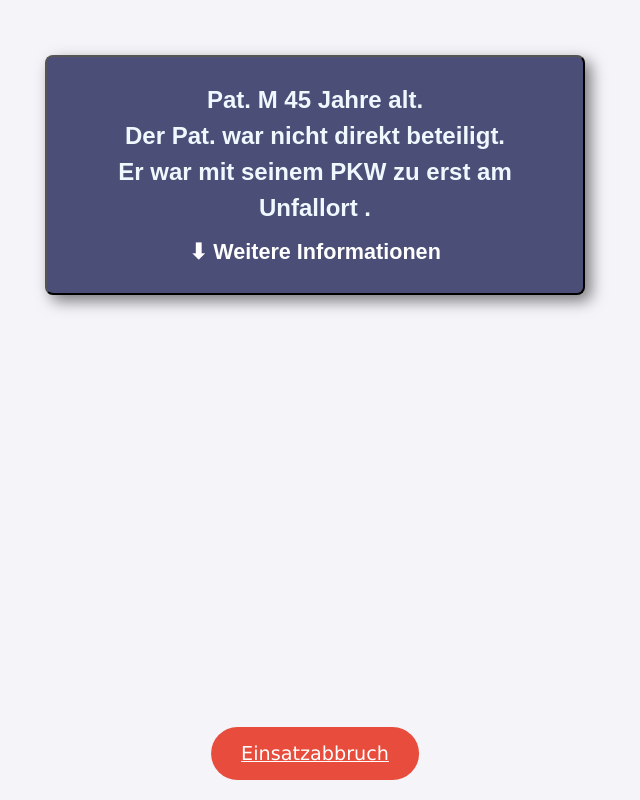
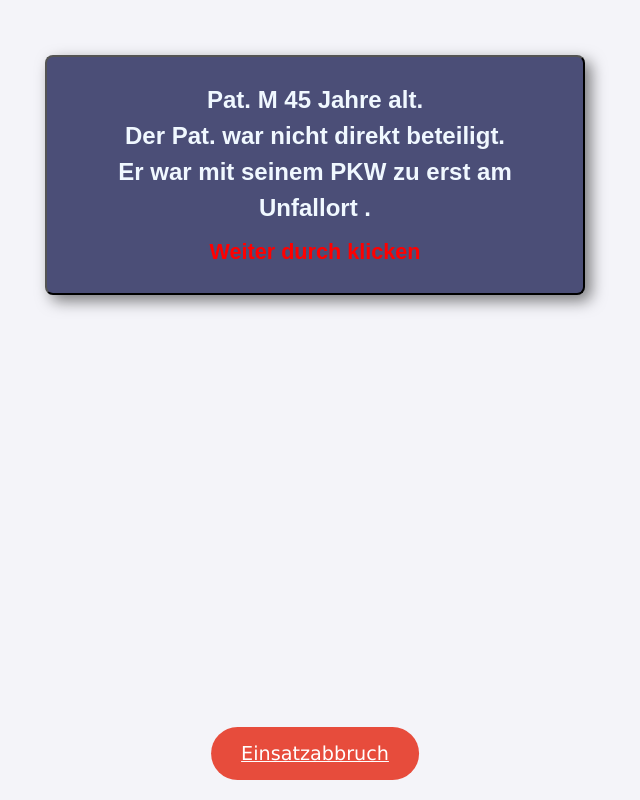
Before and after one commit to Hoffi120186/1Rettungsmittel-, a website: page Patient11.html in a window 1280 px wide. Shown: the whole page, without its empty margins (325-965 px from the left). Drawn offline with Linux system fonts and the light colour scheme.

Commit message:
Update Patient11.html

```diff
--- a/Patient11.html
+++ b/Patient11.html
@@ -49,7 +49,7 @@
             display: block;
             margin-top: 10px;
             font-size: 0.9em;
-            color: white;
+            color: red;
             font-weight: bold;
         }
 
@@ -124,11 +124,11 @@
 <div class="button-container">
     <button id="btn1" class="btn">
         Pat. M 45 Jahre alt.<br>Der Pat. war nicht direkt beteiligt.<br>Er war mit seinem PKW zu erst am Unfallort .<br>
-        <span>⬇ Weitere Informationen</span>
+        <span>Weiter durch klicken</span>
     </button>
     <button id="btn2" class="btn hidden">
         Der Pat.wirkt sehr mitgenommen<br>Er wollte einem Bewusstlosen helfen<br>Aber er war sich sehr unsicher.<br>Der Pat. ist ABC-Stabil und kniet neben einem Bewusstlosen.
-        <span>⬇ Weitere Informationen</span>
+        <span>Weiter durch klicken</span>
     </button>
     <button id="btnCountdown1" class="btn hidden">
         Sofortmaßnahme:<br>Betreuung bis weitere Kräfte vor Ort sind<span id="countdown1" class="countdown"></span>
@@ -139,7 +139,7 @@
     </button>
     <button id="btn3" class="btn hidden">
         Der Zustand der Pat. ist unverändert.<br>
-        <span>⬇ Weitere Informationen</span>
+        <span>Weiter durch klicken</span>
     </button>
     <button id="btn4" class="btn hidden">
         Sichtungskategorie wählen<br>und zum nächsten Patienten!
```
